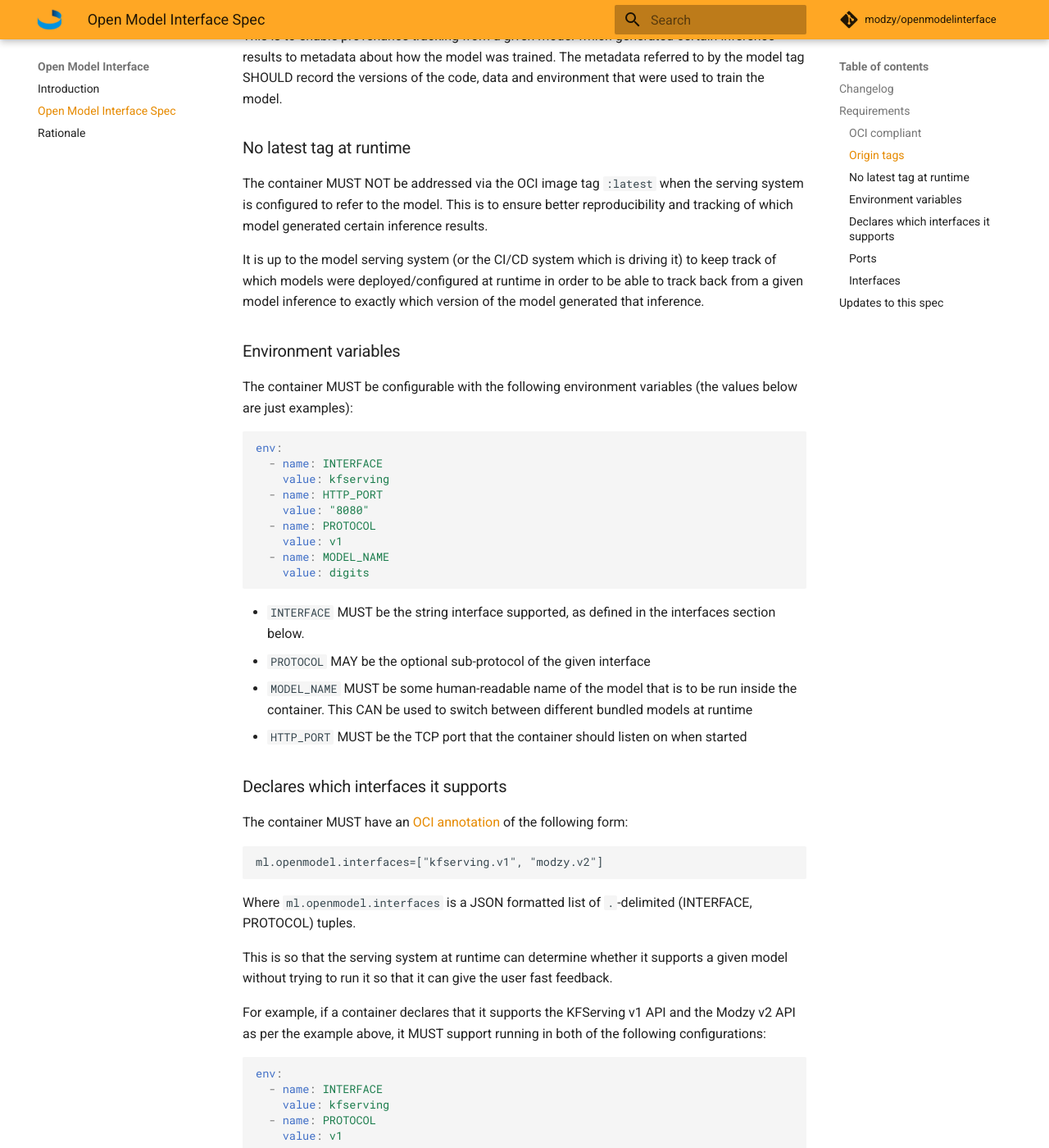
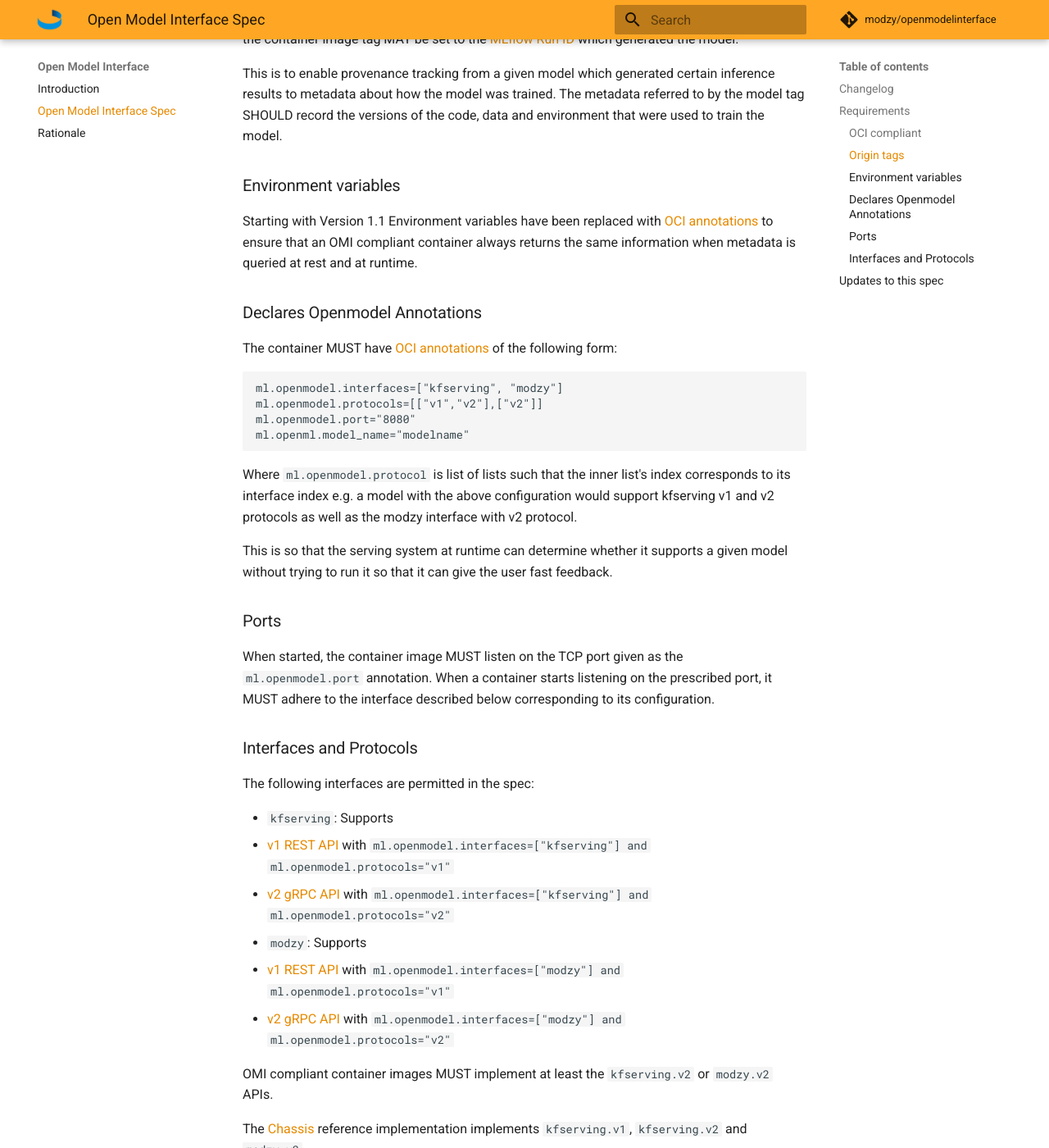
Before and after one commit to chassisml/openmodelinterface, an MkDocs documentation site: the page built from docs/spec.md, in a window 1280 px wide and 1400 px high, scrolled down 866 px. Shown: the whole window at 82% size. Built offline with MkDocs 1.6.1 and Material for MkDocs 9.7.7, drawn with Linux system fonts in a browser that asks for light colours; comment, search, counter and statistics services are not loaded; some of the changed text lies outside the part shown.

Commit message:
Updated spec so that containers can but don't have to support multiple interfaces. removed runtime requirements as this is a spec for containers not their runtimes.

````diff
--- a/docs/spec.md
+++ b/docs/spec.md
@@ -4,9 +4,10 @@
 
 ## Changelog
 
-| Date       | Version | Notes                       |
-|------------|---------|-----------------------------|
-| 2021-07-26 | 1.0     | Initial version of OMI Spec |
+| Date       | Version | Notes                                        |
+|------------|---------|----------------------------------------------|
+| 2021-07-26 | 1.0     | Initial version of OMI Spec                  |
+| 2022-TBD   | 1.1     | Updated OMI Spec to include new requirements |
 
 ## Requirements
 
@@ -24,76 +25,42 @@ For example, the container image tag MAY be set to the [MLflow Run ID](https://w
 This is to enable provenance tracking from a given model which generated certain inference results to metadata about how the model was trained.
 The metadata referred to by the model tag SHOULD record the versions of the code, data and environment that were used to train the model.
 
-### No latest tag at runtime
+### Environment variables
+Starting with Version 1.1 Environment variables have been replaced with [OCI annotations](https://github.com/opencontainers/image-spec/blob/main/annotations.md) to ensure that an OMI compliant container always returns the same information when metadata is queried at rest and at runtime.
 
-The container MUST NOT be addressed via the OCI image tag `:latest` when the serving system is configured to refer to the model.
-This is to ensure better reproducibility and tracking of which model generated certain inference results.
 
-It is up to the model serving system (or the CI/CD system which is driving it) to keep track of which models were deployed/configured at runtime in order to be able to track back from a given model inference to exactly which version of the model generated that inference.
+### Declares Openmodel Annotations
 
-### Environment variables
+The container MUST have [OCI annotations](https://github.com/opencontainers/image-spec/blob/main/annotations.md) of the following form:
 
-The container MUST be configurable with the following environment variables (the values below are just examples):
-```yaml
-env:
-  - name: INTERFACE
-    value: kfserving
-  - name: HTTP_PORT
-    value: "8080"
-  - name: PROTOCOL
-    value: v1
-  - name: MODEL_NAME
-    value: digits
+```
+ml.openmodel.interfaces=["kfserving", "modzy"]
+ml.openmodel.protocols=[["v1","v2"],["v2"]]
+ml.openmodel.port="8080"
+ml.openml.model_name="modelname"
 ```
 
-* `INTERFACE` MUST be the string interface supported, as defined in the interfaces section below.
-* `PROTOCOL` MAY be the optional sub-protocol of the given interface
-* `MODEL_NAME` MUST be some human-readable name of the model that is to be run inside the container. This CAN be used to switch between different bundled models at runtime
-* `HTTP_PORT` MUST be the TCP port that the container should listen on when started
-
-### Declares which interfaces it supports
-
-The container MUST have an [OCI annotation](https://github.com/opencontainers/image-spec/blob/main/annotations.md) of the following form:
-
-```
-ml.openmodel.interfaces=["kfserving.v1", "modzy.v2"]
-```
-
-Where `ml.openmodel.interfaces` is a JSON formatted list of `.`-delimited (INTERFACE, PROTOCOL) tuples.
+Where `ml.openmodel.protocol` is list of lists such that the inner list's index corresponds to its interface index e.g. a model with the above configuration would support kfserving v1 and v2 protocols as well as the modzy interface with v2 protocol.
 
 This is so that the serving system at runtime can determine whether it supports a given model without trying to run it so that it can give the user fast feedback.
 
-For example, if a container declares that it supports the KFServing v1 API and the Modzy v2 API as per the example above, it MUST support running in both of the following configurations:
-
-```yaml
-env:
-  - name: INTERFACE
-    value: kfserving
-  - name: PROTOCOL
-    value: v1
-```
-
-```yaml
-env:
-  - name: INTERFACE
-    value: modzy
-  - name: PROTOCOL
-    value: v2
-```
-
 ### Ports
 
-When started, the container image MUST listen on the TCP port given as the `HTTP_PORT` environment variable.
+When started, the container image MUST listen on the TCP port given as the `ml.openmodel.port` annotation.
 When a container starts listening on the prescribed port, it MUST adhere to the interface described below corresponding to its configuration.
 
-### Interfaces
+### Interfaces and Protocols
 
 The following interfaces are permitted in the spec:
 
-* `kfserving`: Supports the KFServing [v1 REST API](https://github.com/kubeflow/kfserving/blob/master/docs/README.md#data-plane-v1) with `INTERFACE=kfserving, PROTOCOL=v1` and/or the [v2 gRPC API](https://github.com/kubeflow/kfserving/tree/master/docs/predict-api/v2) with `INTERFACE=kfserving, PROTOCOL=v2`
-* `modzy`: Supports the Modzy [v1 REST API](https://models.modzy.com/docs/model-packaging/container-specifications) with `INTERFACE=modzy, PROTOCOL=v1` or the Modzy [v2 gRPC API](https://models.modzy.com/docs/model-packaging/container-specifications-v2) with `INTERFACE=modzy, PROTOCOL=v2`
+* `kfserving`: Supports
+  * [v1 REST API](https://github.com/kubeflow/kfserving/blob/master/docs/README.md#data-plane-v1) with `ml.openmodel.interfaces=["kfserving"] and ml.openmodel.protocols="v1" `
+  * [v2 gRPC API](https://github.com/kubeflow/kfserving/tree/master/docs/predict-api/v2) with `ml.openmodel.interfaces=["kfserving"] and ml.openmodel.protocols="v2"`
+* `modzy`: Supports
+  * [v1 REST API](https://models.modzy.com/docs/model-packaging/container-specifications) with `ml.openmodel.interfaces=["modzy"] and ml.openmodel.protocols="v1" `
+  * [v2 gRPC API](https://models.modzy.com/docs/model-packaging/container-specifications-v2) with `ml.openmodel.interfaces=["modzy"] and ml.openmodel.protocols="v2" `
 
-OMI compliant container images MUST implement at least the `kfserving.v2` and `modzy.v2` APIs.
+OMI compliant container images MUST implement at least the `kfserving.v2` or `modzy.v2` APIs.
 
 The [Chassis](https://chassis.ml) reference implementation implements `kfserving.v1`, `kfserving.v2` and `modzy.v2`.
 
````
